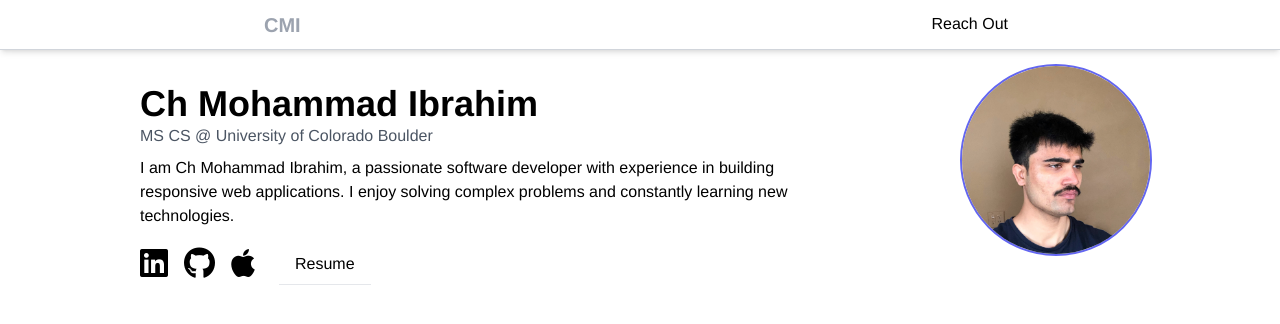
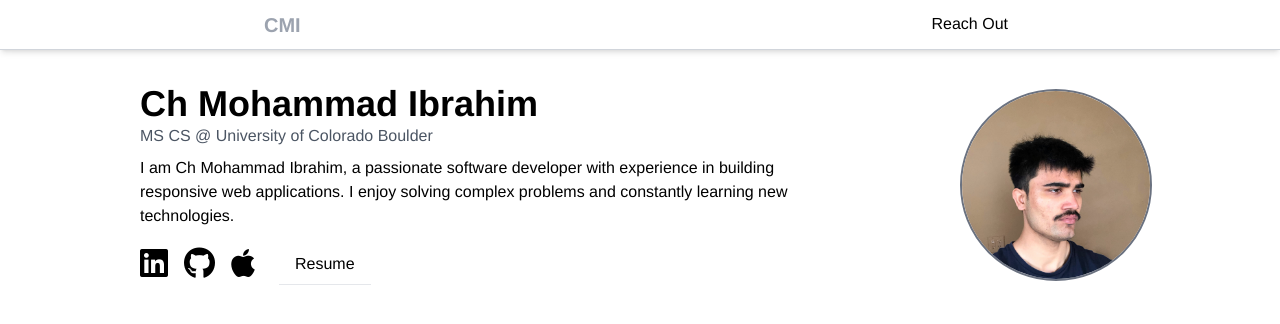
Before and after one commit to ibrhmch/myportfolio, a React (Create React App) app: page / in a window 1280 px wide. Shown: the top 324 px of the page. Built offline with nearby package versions, Linux system fonts and the light colour scheme.

Commit message:
styling improvements and fixes

```diff
--- a/src/components/AboutMe/AboutDetails.js
+++ b/src/components/AboutMe/AboutDetails.js
@@ -3,7 +3,7 @@ import IconBar from './IconBar';
 
 const AboutDetails = () => {
     return (
-        <div className="flex flex-col w-4/6 justify-center p-3">
+        <div className="flex flex-col w-full md:w-8/12 justify-center p-3">
             <div className='flex flex-col py-2'>
                 <span className="text-4xl font-bold">Ch Mohammad Ibrahim</span>
                 <span className="text-gray-600">MS CS @ University of Colorado Boulder</span>
--- a/src/components/AboutMe/AboutMe.js
+++ b/src/components/AboutMe/AboutMe.js
@@ -4,7 +4,7 @@ import ProfilePicture from './ProfilePicture';
 
 const AboutMe = () => {
     return (
-        <div className='flex justify-between'>
+        <div className="flex flex-col md:flex-row justify-between items-center">
             <AboutDetails />
             <ProfilePicture />
         </div>
--- a/src/components/AboutMe/ProfilePicture.js
+++ b/src/components/AboutMe/ProfilePicture.js
@@ -6,7 +6,7 @@ const ProfilePicture = () => {
             <img
                 src={require('./profilepicture.jpg')}
                 alt="Profile"
-                className="rounded-full w-48 h-48 object-cover mx-auto md:mx-0 border-2 border-indigo-500"
+                className="rounded-full w-48 h-48 object-cover mx-auto md:mx-0 border-2 border-gray-500"
             />
 
         </div>
```
